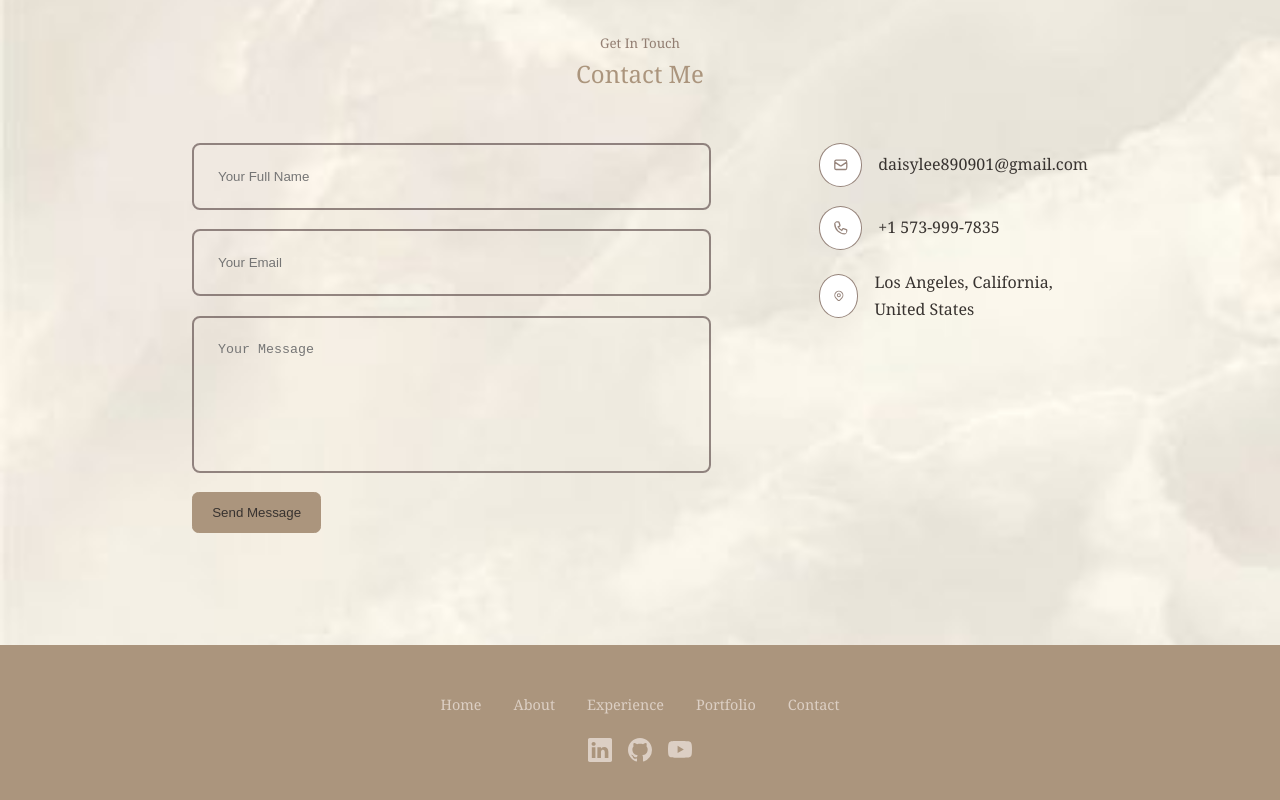
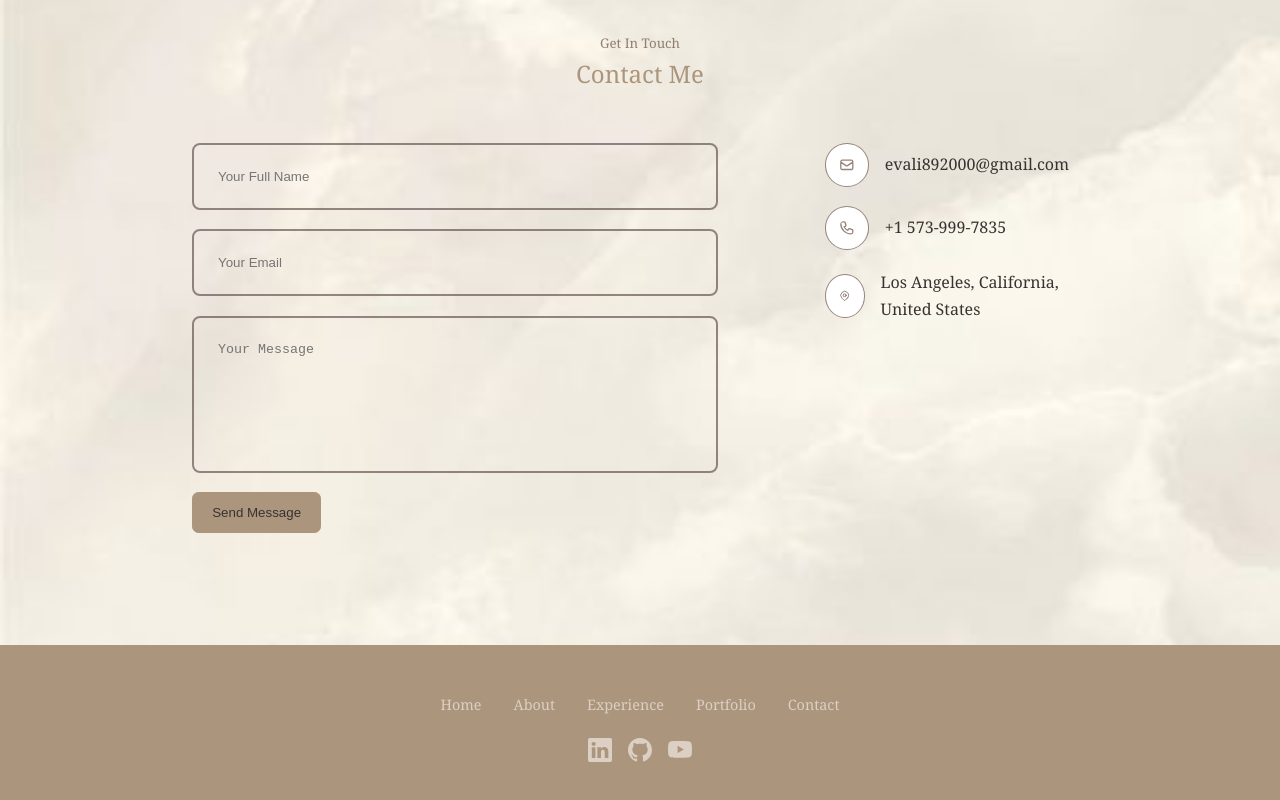
Before and after one commit to syuan2000/React-Portfolio-Brown, a React (Create React App) app: page / in a window 1280 px wide. Shown: the part 2925-3725 px from the top of the page. Built offline with nearby package versions, Linux system fonts and the light colour scheme.

Commit message:
Update Contact.js

```diff
--- a/src/components/contact/Contact.js
+++ b/src/components/contact/Contact.js
@@ -32,7 +32,7 @@ const Contact = () => {
         <div className="contact__options">
           <div className="contact__option">
           <HiOutlineMail className="contact__icon"/>
-            <h4> daisylee890901@gmail.com</h4>
+            <h4> evali892000@gmail.com</h4>
           </div>
           <div className="contact__option">
           <HiOutlinePhone className="contact__icon"/>
```
